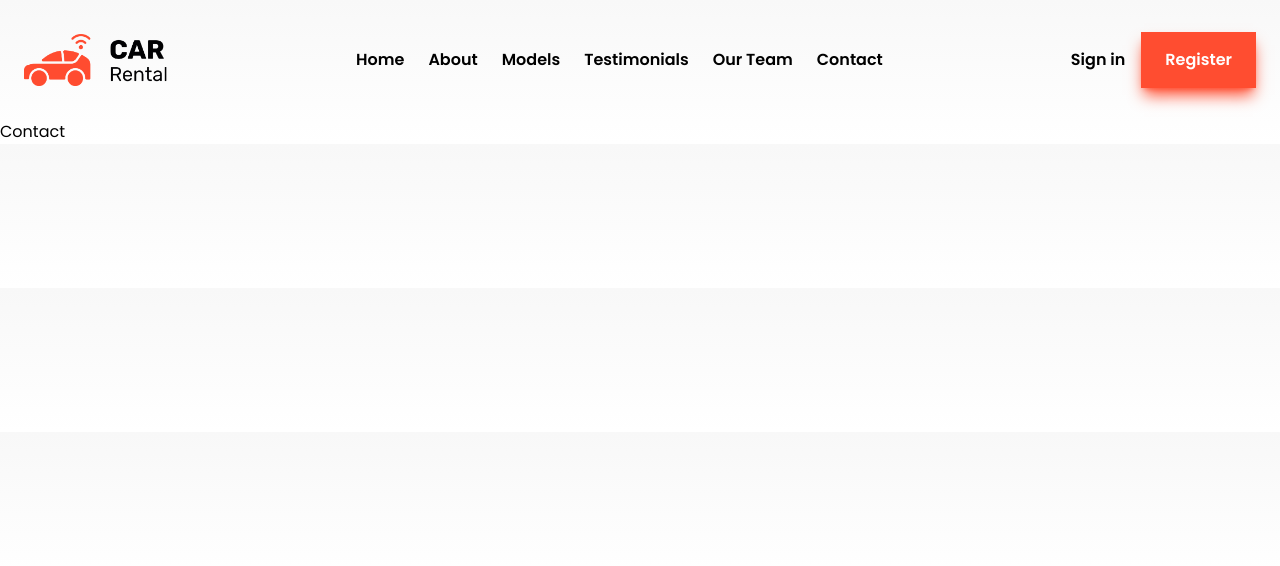
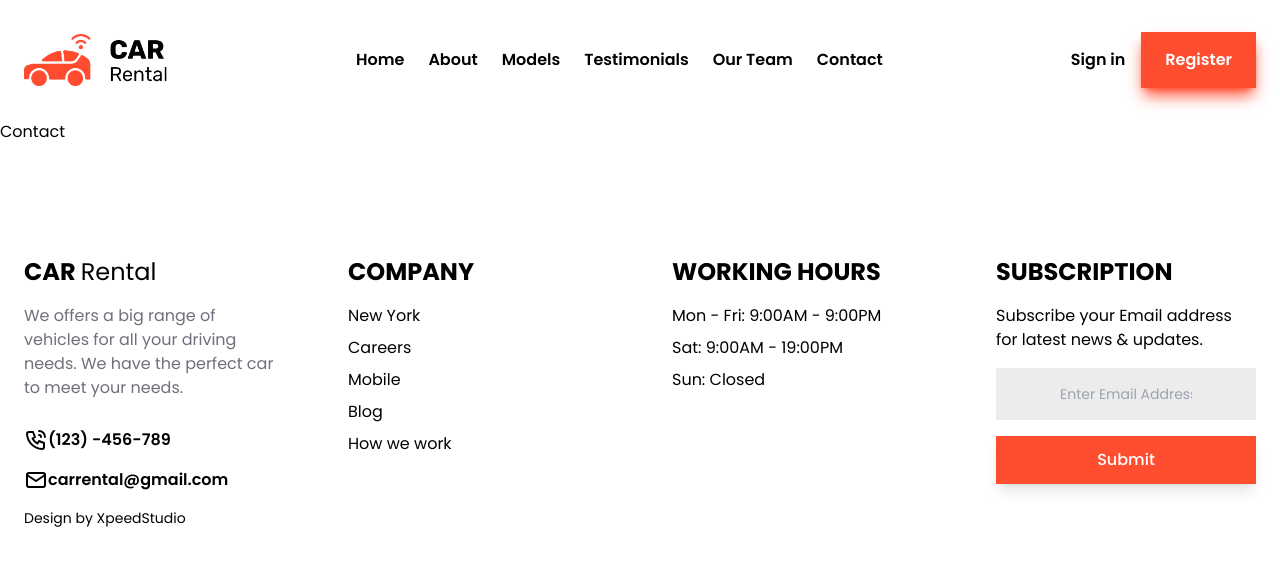
Before and after one commit to DevB00/CarRental, a React (Vite) app: page /contact in a window 1280 px wide. Shown: the top 566 px of the page. Built offline with nearby package versions, Linux system fonts and the light colour scheme.

Commit message:
changed file naming

```diff
--- a/src/App.jsx
+++ b/src/App.jsx
@@ -1,11 +1,12 @@
-import About from "./scenes/AboutPage";
-import Home from "./scenes/HomePage";
-import Navbar from "../src/scenes/Navbar";
+import About from "./pages/AboutPage";
+import Home from "./pages/HomePage";
+import Navbar from "../src/pages/Navbar";
 import { Route, Routes } from "react-router-dom";
-import Models from "./scenes/ModelsPage";
-import TestimonialsPage from "./scenes/TestimonialsPage";
-import Team from "./scenes/TeamPage";
-import Contact from "./scenes/ContactPage";
+import Models from "./pages/ModelsPage";
+import TestimonialsPage from "./pages/TestimonialsPage";
+import Team from "./pages/TeamPage";
+import Contact from "./pages/ContactPage";
+import Footer from "./pages/Footer";
 function App() {
   return (
     <div>
@@ -18,6 +19,7 @@ function App() {
         <Route path="team" element={<Team />} />
         <Route path="contact" element={<Contact />} />
       </Routes>
+      <Footer />
     </div>
   );
 }
--- a/src/index.css
+++ b/src/index.css
@@ -5,7 +5,6 @@
 
 body {
   font-family: "Poppins", sans-serif;
-  background: linear-gradient(to bottom, #f8f8f8, white);
 }
 
 ::-webkit-scrollbar {
--- /dev/null
+++ b/src/pages/Footer/index.jsx
@@ -0,0 +1,84 @@
+import { IconMail, IconPhoneCall } from "@tabler/icons-react";
+const Footer = () => {
+  return (
+    <footer className="flex w-full justify-center px-6 py-28">
+      <div className="grid max-w-[1300px] text-center grid-cols-1 gap-16 sm:text-start sm:grid-cols-2 md:grid-cols-4">
+        <div className="flex flex-col gap-4">
+          <h1 className="text-2xl font-bold">
+            CAR <span className="font-light">Rental</span>
+          </h1>
+          <p className="text-[#706f7b]">
+            We offers a big range of vehicles for all your driving needs. We
+            have the perfect car to meet your needs.
+          </p>
+          <div className="mt-3 flex flex-col gap-4 items-center sm:items-start">
+            <a
+              className="flex font-semibold transition duration-150 hover:text-[#ff4d30]"
+              href="tel:123456789"
+            >
+              <IconPhoneCall /> (123) -456-789
+            </a>
+            <a
+              className="flex font-semibold transition duration-150 hover:text-[#ff4d30]"
+              href="mailto:carrental@gmail.com"
+            >
+              <IconMail /> carrental@gmail.com
+            </a>
+            <a
+              target="_blank"
+              href="https://xpeedstudio.com/"
+              className="text-sm transition duration-150 hover:text-[#ff4d30]"
+            >
+              Design by XpeedStudio
+            </a>
+          </div>
+        </div>
+        <div className="flex flex-col gap-4">
+          <h1 className="text-2xl font-bold">COMPANY</h1>
+          <ul className="flex flex-col gap-2">
+            <li className="transition duration-150 hover:text-[#ff4d30]">
+              <button>New York</button>
+            </li>
+            <li className="transition duration-150 hover:text-[#ff4d30]">
+              <button>Careers</button>
+            </li>
+            <li className="transition duration-150 hover:text-[#ff4d30]">
+              <button>Mobile</button>
+            </li>
+            <li className="transition duration-150 hover:text-[#ff4d30]">
+              <button>Blog</button>
+            </li>
+            <li className="transition duration-150 hover:text-[#ff4d30]">
+              <button>How we work</button>
+            </li>
+          </ul>
+        </div>
+        <div className="flex flex-col gap-4">
+          <h1 className="text-2xl font-bold">WORKING HOURS</h1>
+          <p className="flex flex-col gap-2">
+            <span>Mon - Fri: 9:00AM - 9:00PM </span>
+            <span>Sat: 9:00AM - 19:00PM</span>
+            <span>Sun: Closed</span>
+          </p>
+        </div>
+        <div className="flex flex-col gap-4">
+          <h1 className="text-2xl font-bold">SUBSCRIPTION</h1>
+          <h2>Subscribe your Email address for latest news & updates.</h2>
+          <div className="flex flex-col gap-4">
+            <input
+              id="email"
+              type="text"
+              className="border-transparent bg-[#ececec] py-4 px-16 text-sm outline-none"
+              placeholder="Enter Email Address"
+            />
+            <button className="bg-[#ff4d30] py-3 font-medium text-white shadow-lg transition duration-300 hover:bg-[#fa3f30]">
+              Submit
+            </button>
+          </div>
+        </div>
+      </div>
+    </footer>
+  );
+};
+
+export default Footer;
--- a/src/scenes/HomePage/index.jsx
+++ b/src/pages/HomePage/index.jsx
@@ -416,8 +416,8 @@ const Home = () => {
               <span>1. What is special about comparing rental car deals?</span>
               <IconChevronDown />
             </label>
-            <div className="transition-max-h max-h-0 overflow-hidden duration-[0.5s] ease-in-out peer-checked:max-h-[300px]">
-              <p className="transition-max-h  px-14 py-8 text-[0.9rem] text-[#706f7b] duration-[0.5s] peer-checked:opacity-100">
+            <div className="max-h-0 overflow-hidden duration-[0.5s] ease-in-out peer-checked:max-h-[400px]">
+              <p className="px-14 py-8 text-[0.9rem] text-[#706f7b] duration-[0.5s] peer-checked:opacity-100">
                 Comparing rental car deals is important as it helps find the
                 best deal that fits your budget and requirements, ensuring you
                 get the most value for your money. By comparing various options,
@@ -441,7 +441,7 @@ const Home = () => {
               <span>2. How do I find the car rental deals?</span>
               <IconChevronDown />
             </label>
-            <div className="transition-max-h max-h-0 overflow-hidden duration-[0.5s] ease-in-out peer-checked:max-h-[300px]">
+            <div className="transition-max-h max-h-0 overflow-hidden duration-[0.5s] ease-in-out peer-checked:max-h-[400px]">
               <p className="transition-max-h  px-14 py-8 text-[0.9rem] text-[#706f7b] duration-[0.5s] peer-checked:opacity-100">
                 You can find car rental deals by researching online and
                 comparing prices from different rental companies. Websites such
@@ -465,7 +465,7 @@ const Home = () => {
               <span>3. How do I find such low rental car prices?</span>
               <IconChevronDown />
             </label>
-            <div className="transition-max-h max-h-0 overflow-hidden duration-[0.5s] ease-in-out peer-checked:max-h-[300px]">
+            <div className="transition-max-h max-h-0 overflow-hidden duration-[0.5s] ease-in-out peer-checked:max-h-[400px]">
               <p className="transition-max-h px-14 py-8 text-[0.9rem] text-[#706f7b] duration-[0.5s] peer-checked:opacity-100">
                 Book in advance: Booking your rental car ahead of time can often
                 result in lower prices. Compare prices from multiple companies:
```
Also changed, not shown: src/pages/AboutPage/index.jsx (renamed from src/scenes/AboutPage/index.jsx), src/pages/ContactPage/index.jsx (renamed from src/scenes/ContactPage/index.jsx), src/pages/ModelsPage/index.jsx (renamed from src/scenes/ModelsPage/index.jsx), src/pages/Navbar/index.jsx (renamed from src/scenes/Navbar/index.jsx), src/pages/TeamPage/index.jsx (renamed from src/scenes/TeamPage/index.jsx), src/pages/TestimonialsPage/index.jsx (renamed from src/scenes/TestimonialsPage/index.jsx).
